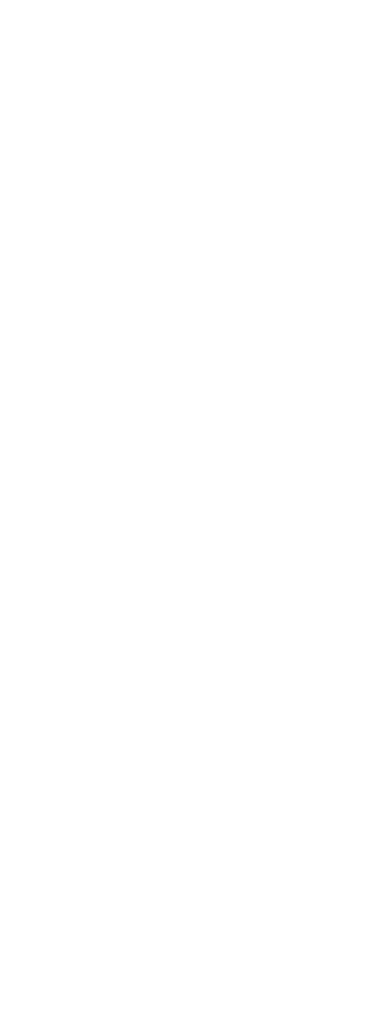
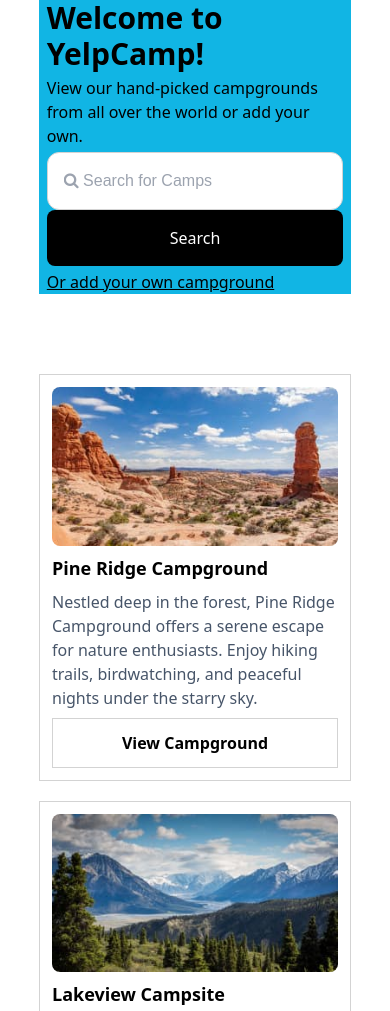
Before and after one commit to Ucheq/YelpCamp_Project, a website: page src/index.html in a window 390 px wide. Shown: the top 1011 px of the page. Before the commit the page ends 844 px from the top, so only its background shows below. Drawn offline with Linux system fonts and the light colour scheme.

Commit message:
created search page, implemented responsiveness and functionality

```diff
--- a/src/index.html
+++ b/src/index.html
@@ -4,9 +4,31 @@
     <meta charset="UTF-8">
     <meta name="viewport" content="width=device-width, initial-scale=1.0">
     <title>Document</title>
+    <link href="https://cdnjs.cloudflare.com/ajax/libs/font-awesome/4.7.0/css/font-awesome.min.css" rel="stylesheet"/>
     <link rel="stylesheet" href="../dist/output.css">
 </head>
+<body>
+    <!-- Search Page -->
+    <section class="w-4/5 mx-auto">
+        <div class="bg-[#11B5E4] p-0 md:p-10 lg:p-10 flex justify-center items-center md:justify-start lg:justify-start lg:items-center ">
+           <!-- Search Page Welcome card -->
+            <div class="w-[95%] md:w-9/12 lg:w-1/4 grid grid-flow-row gap-1 ">
+                <h1 class="text-3xl font-bold">Welcome to YelpCamp!</h1>
+                <p class="">View our hand-picked campgrounds from all over the world or add your own.</p>
+                <div class="lg:flex flex-row gap-5">
+                    <input class="input p-4 w-full md:w-32 rounded-xl" type="text" placeholder="&#xF002; Search for Camps" style="font-family:Arial, FontAwesome" />
+                    <button id="btn" class=" bg-black md:w-32 lg:w-32 w-full text-white p-4 rounded-lg" type="button">Search</button>
+                </div>
+                <p class="underline cursor-pointer">Or add your own campground</p>
+            </div>
+            <!-- <img src="/Assets/Chat Bubble.svg" alt="ghb"/> -->
+        </div>
+        <!-- Search page map galerry using grid -->
+        <div id="card-container" class="grid sm:grid-cols-1 md:grid-cols-2 lg:grid-cols-3 w-full gap-5 mt-20">
 
-<body>
+        </div>
+    </section>
+
+    <script src="search.js"></script>
 </body>
 </html>
--- a/src/input.css
+++ b/src/input.css
@@ -1,3 +1,7 @@
 @tailwind base;
 @tailwind components;
 @tailwind utilities;
+
+.input{
+    border: 1px solid lightgray;
+}
--- /dev/null
+++ b/src/search.js
@@ -0,0 +1,117 @@
+// const campGrounds = [
+//     {
+//       name: "Pine Ridge Campground",
+//       description: "Nestled deep in the forest, Pine Ridge Campground offers a serene escape for nature enthusiasts. Enjoy hiking trails, birdwatching, and peaceful nights under the starry sky.",
+//       image: "../Assets/Camp-Images/Compressed-Images/BuloySprings.jpg",
+//       button: "View Campground"
+//     },
+//     {
+//       name: "Lakeview Campsite",
+//       description: "Situated on the shores of a pristine mountain lake, Lakeview Campsite is a water lover's paradise. Fish, swim, and kayak during the day, and gather around the campfire at night.",
+//       image: "../Assets/Camp-Images/Compressed-Images/CalaguasIsland.jpg",
+//       button: "View Campground"
+//     },
+//     {
+//       name: "Mountain Haven Retreat",
+//       description: "Experience the breathtaking beauty of the mountains at Mountain Haven Retreat. This campground is a haven for hikers, with numerous trails that lead to panoramic vistas.",
+//       image: "../Assets/Camp-Images/Compressed-Images/LatikRiverside.jpg",
+//       button: "View Campground"
+//     },
+//     {
+//       name: "Riverbend Campground",
+//       description: "Camp along the scenic riverbanks at Riverbend Campground. Listen to the soothing sounds of the river as you relax by your campfire and enjoy water activities like tubing and fishing.",
+//       image: "../Assets/Camp-Images/Compressed-Images/MountUlap.jpg",
+//       button: "View Campground"
+//     },
+//     {
+//       name: "Desert Oasis Campground",
+//       description: "Discover the wonders of the desert at Desert Oasis Campground. With its unique landscapes and cactus-studded terrain, it's a perfect spot for stargazing and off-roading adventures.",
+//       image: "../Assets/Camp-Images/Compressed-Images/OnayBeach.jpg",
+//       button: "View Campground"
+//     },
+//     {
+//       name: "Seaside Cove Campground",
+//       description: "Seaside Cove Campground offers a coastal camping experience with breathtaking ocean views. Explore tide pools, go beachcombing, and fall asleep to the sound of crashing waves."
+//       ,image: "../Assets/Camp-Images/Compressed-Images/SevenSistersWaterfall.jpg",
+//       button: "View Campground"
+//     },
+
+//   ];
+
+//   const cards = campGrounds.map((camps, index) => {
+//     return `<div class="w-100 grid grid-flow-row gap-2 border-solid border-2 p-3 input" key=${index}>
+//                 <img class="rounded-lg w-full" src="${camps.image}" alt="${camps.name}"/>
+//                 <h4 class="text-lg font-bold">${camps.name}</h4>
+//                 <p class="text-slate-600">${camps.description}</p>
+//                 <button class="input p-3 font-bold hover:animate-pulse hover:bg-[#DAD7CD] hover:border-none" onClick={}>${camps.button}</button>
+//             </div>`
+//   })
+// let cardContainer= document.querySelector('#card-container');
+// cardContainer.innerHTML = cards.join('');
+
+
+const campGrounds = [
+  {
+    name: "Pine Ridge Campground",
+    description: "Nestled deep in the forest, Pine Ridge Campground offers a serene escape for nature enthusiasts. Enjoy hiking trails, birdwatching, and peaceful nights under the starry sky.",
+    image: "../Assets/Camp-Images/Compressed-Images/BuloySprings.jpg",
+    button: "View Campground"
+  },
+  {
+    name: "Lakeview Campsite",
+    description: "Situated on the shores of a pristine mountain lake, Lakeview Campsite is a water lover's paradise. Fish, swim, and kayak during the day, and gather around the campfire at night.",
+    image: "../Assets/Camp-Images/Compressed-Images/CalaguasIsland.jpg",
+    button: "View Campground"
+  },
+  {
+    name: "Mountain Haven Retreat",
+    description: "Experience the breathtaking beauty of the mountains at Mountain Haven Retreat. This campground is a haven for hikers, with numerous trails that lead to panoramic vistas.",
+    image: "../Assets/Camp-Images/Compressed-Images/LatikRiverside.jpg",
+    button: "View Campground"
+  },
+  {
+    name: "Riverbend Campground",
+    description: "Camp along the scenic riverbanks at Riverbend Campground. Listen to the soothing sounds of the river as you relax by your campfire and enjoy water activities like tubing and fishing.",
+    image: "../Assets/Camp-Images/Compressed-Images/MountUlap.jpg",
+    button: "View Campground"
+  },
+  {
+    name: "Desert Oasis Campground",
+    description: "Discover the wonders of the desert at Desert Oasis Campground. With its unique landscapes and cactus-studded terrain, it's a perfect spot for stargazing and off-roading adventures.",
+    image: "../Assets/Camp-Images/Compressed-Images/OnayBeach.jpg",
+    button: "View Campground"
+  },
+  {
+    name: "Seaside Cove Campground",
+    description: "Seaside Cove Campground offers a coastal camping experience with breathtaking ocean views. Explore tide pools, go beachcombing, and fall asleep to the sound of crashing waves.",
+    image: "../Assets/Camp-Images/Compressed-Images/SevenSistersWaterfall.jpg",
+    button: "View Campground"
+  },
+];
+
+const cardContainer = document.querySelector('#card-container');
+
+function generateCardHTML(camp) {
+  return `<div class="w-100 grid grid-flow-row gap-2 border-solid border-2 p-3 input">
+            <img class="rounded-lg w-full" src="${camp.image}" alt="${camp.name}"/>
+            <h4 class="text-lg font-bold">${camp.name}</h4>
+            <p class="text-slate-600">${camp.description}</p>
+            <button class="input p-3 font-bold hover:animate-pulse hover:bg-[#DAD7CD] hover:border-none">${camp.button}</button>
+          </div>`;
+}
+
+function renderCards(camps) {
+  const cardHTML = camps.map(generateCardHTML).join('');
+  cardContainer.innerHTML = cardHTML;
+}
+
+renderCards(campGrounds);
+
+const searchBtn = document.querySelector('#btn');
+searchBtn.addEventListener('click', () => {
+  const inputValue = document.querySelector('input[type="text"]').value.toLowerCase();
+
+  const filteredCamps = campGrounds.filter(camp => camp.name.toLowerCase().includes(inputValue));
+
+  renderCards(filteredCamps);
+});
```
Also changed, not shown: Assets/Camp-Images/Compressed-Images/BuloySprings.jpg (renamed from Assets/Camp Images/Compressed Images/Buloy Springs.jpg), Assets/Camp-Images/Compressed-Images/CalaguasIsland.jpg (renamed from Assets/Camp Images/Compressed Images/Calaguas Island.jpg), Assets/Camp-Images/Compressed-Images/LatikRiverside.jpg (renamed from Assets/Camp Images/Compressed Images/Latik Riverside.jpg), Assets/Camp-Images/Compressed-Images/MountUlap.jpg (renamed from Assets/Camp Images/Compressed Images/Mount Ulap.jpg), Assets/Camp-Images/Compressed-Images/OnayBeach.jpg (renamed from Assets/Camp Images/Compressed Images/Onay Beach.jpg), Assets/Camp-Images/Compressed-Images/SevenSistersWaterfall.jpg (renamed from Assets/Camp Images/Compressed Images/Seven Sisters Waterfall.jpg), Assets/Camp-Images/High-Quality-Images/Buloy Springs.jpg (renamed from Assets/Camp Images/High Quality Images/Buloy Springs.jpg), Assets/Camp-Images/High-Quality-Images/Calagus Islands.jpg (renamed from Assets/Camp Images/High Quality Images/Calagus Islands.jpg), Assets/Camp-Images/High-Quality-Images/Latik Riverside.jpg (renamed from Assets/Camp Images/High Quality Images/Latik Riverside.jpg), Assets/Camp-Images/High-Quality-Images/Mount Ulap.png (renamed from Assets/Camp Images/High Quality Images/Mount Ulap.png), Assets/Camp-Images/High-Quality-Images/Onay Beach.jpg (renamed from Assets/Camp Images/High Quality Images/Onay Beach.jpg), Assets/Camp-Images/High-Quality-Images/Seven Sisters Waterfall.jpg (renamed from Assets/Camp Images/High Quality Images/Seven Sisters Waterfall.jpg), dist/output.css.
